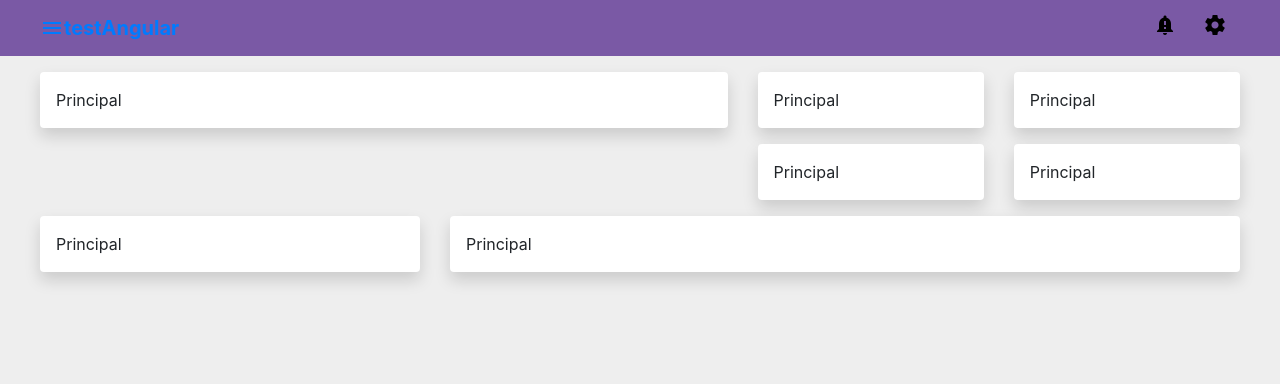
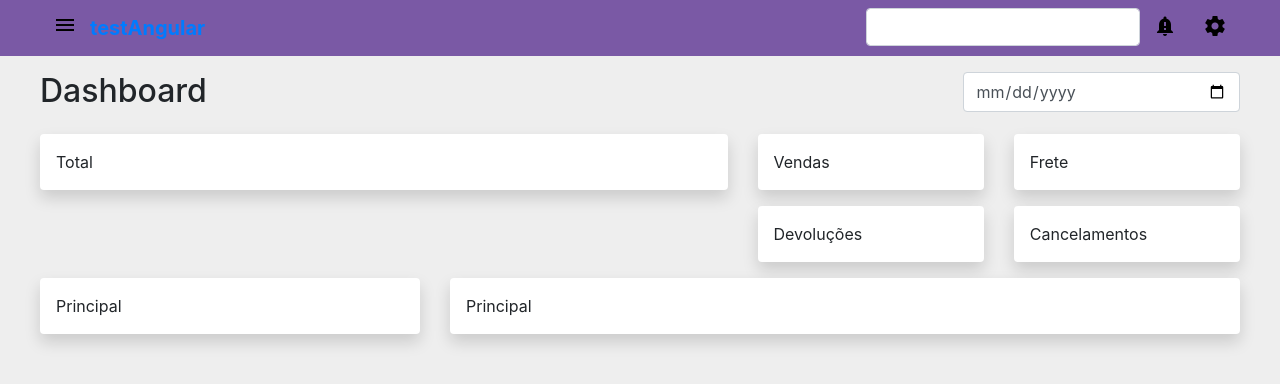
Before and after one commit to RafaelEstevam/angularDash, a website: page public/index.html at #/dashboard in a window 1280 px wide. Drawn offline with Linux system fonts and the light colour scheme; files that its build step writes are made by us from their sources.

Commit message:
ajustes de dashboard

```diff
--- a/public/sass/style.sass
+++ b/public/sass/style.sass
@@ -20,6 +20,12 @@ body
 a
 	text-decoration: none
 
+.desktop
+	display: block
+
+.mobile
+	display: none
+
 .main
 	max-width: 1200px
 	width: 100%
--- a/public/views/common/header.html
+++ b/public/views/common/header.html
@@ -1,10 +1,16 @@
 <header class="header">
 	<div class="navbar bg-nav">
 		<nav class="main">
-			<a href="#" class="navbar-brand d-flex align-items-center float-left">
-				<i class="material-icons">menu </i> <strong>testAngular</strong>
-			</a>
+			<div class="float-left">
+				<button class="navbar-toggler float-left">
+					<i class="material-icons">menu</i>
+				</button>
+				<a href="#" class="navbar-brand d-flex align-items-center float-left">
+					<strong>testAngular</strong>
+				</a>
+			</div>
 			<div class="float-right input-group-append">
+				<input class="form-control desktop">
 				<button class="navbar-toggler">
 					<i class="material-icons">notification_important</i>
 				</button>
--- a/public/views/dashboard/index.html
+++ b/public/views/dashboard/index.html
@@ -2,24 +2,32 @@
 
 		<main class="main">
 			<div class="row mt-3">
+				<div class="col-md-3">
+					<h2>Dashboard</h2>
+				</div>
+				<div class="col-md-3 offset-md-6">
+					<input type="date" class="form-control">
+				</div>
+			</div>
+			<div class="row mt-3">
 				<div class="col-md-7">
-					<div class="shadow p-3 bg-white rounded">Principal</div>
+					<div class="shadow p-3 bg-white rounded">Total</div>
 				</div>
 				<div class="col-md-5">
 					<div class="row">
 						<div class="col-md-6">
-							<div class="shadow p-3 bg-white rounded">Principal</div>
+							<div class="shadow p-3 bg-white rounded">Vendas</div>
 						</div>
 						<div class="col-md-6">
-							<div class="shadow p-3 bg-white rounded">Principal</div>
+							<div class="shadow p-3 bg-white rounded">Frete</div>
 						</div>
 					</div>
 					<div class="row mt-3">
 						<div class="col-md-6">
-							<div class="shadow p-3 bg-white rounded">Principal</div>
+							<div class="shadow p-3 bg-white rounded">Devoluções</div>
 						</div>
 						<div class="col-md-6">
-							<div class="shadow p-3 bg-white rounded">Principal</div>
+							<div class="shadow p-3 bg-white rounded">Cancelamentos</div>
 						</div>
 					</div>
 				</div>
--- a/server.js
+++ b/server.js
@@ -4,6 +4,6 @@ const app = express();
 
 app.use(express.static('public'));
 
-const port = 8080;
+const port = 9000;
 app.listen(port);
 console.log(`Server is running on port: ${port}`);
```
Also changed, not shown: public/statics/css/style.css, public/statics/css/style.min.css, 1 other file.
